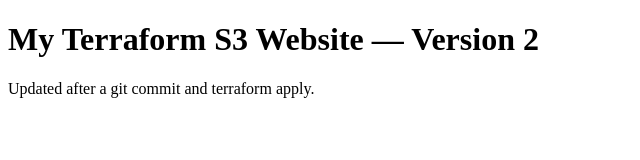
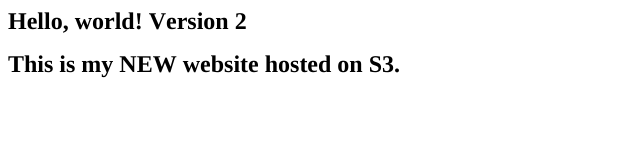
Before and after one commit to mcgheeasher/terraform-s3-website, a plain HTML site: page website/index.html in a window 1280 px wide. Shown: the whole page, without its empty margins (0-640 px from the left). Drawn offline with Linux system fonts and the light colour scheme.

Commit message:
Updated website to version 2 and adjusted Terraform main.tf variables

```diff
--- a/website/index.html
+++ b/website/index.html
@@ -1,11 +1,18 @@
-<!doctype html>
+<!DOCTYPE html PUBLIC "-//W3C//DTD HTML 4.01//EN" "http://www.w3.org/TR/html4/strict.dtd">
 <html>
-  <head>
-    <meta charset="utf-8">
-    <title>Site v2</title>
-  </head>
-  <body>
-    <h1>My Terraform S3 Website — Version 2</h1>
-    <p>Updated after a git commit and terraform apply.</p>
-  </body>
+<head>
+  <meta http-equiv="Content-Type" content="text/html; charset=utf-8">
+  <meta http-equiv="Content-Style-Type" content="text/css">
+  <title></title>
+  <meta name="Generator" content="Cocoa HTML Writer">
+  <meta name="CocoaVersion" content="2575.7">
+  <style type="text/css">
+    span.s1 {font-kerning: none}
+  </style>
+</head>
+<body>
+<h1 style="margin: 0.0px 0.0px 16.1px 0.0px; font: 24.0px Times; -webkit-text-stroke: #000000"><span class="s1"><b>Hello, world! Version 2</b></span></h1>
+<h1 style="margin: 0.0px 0.0px 16.1px 0.0px; font: 24.0px Times; -webkit-text-stroke: #000000"><span class="s1"><b>This is my NEW website hosted on S3.</b></span></h1>
+<h1 style="margin: 0.0px 0.0px 16.1px 0.0px; font: 24.0px Times; -webkit-text-stroke: #000000; min-height: 29.0px"><span class="s1"></span><br></h1>
+</body>
 </html>
```
Also changed, not shown: 2 other files.
